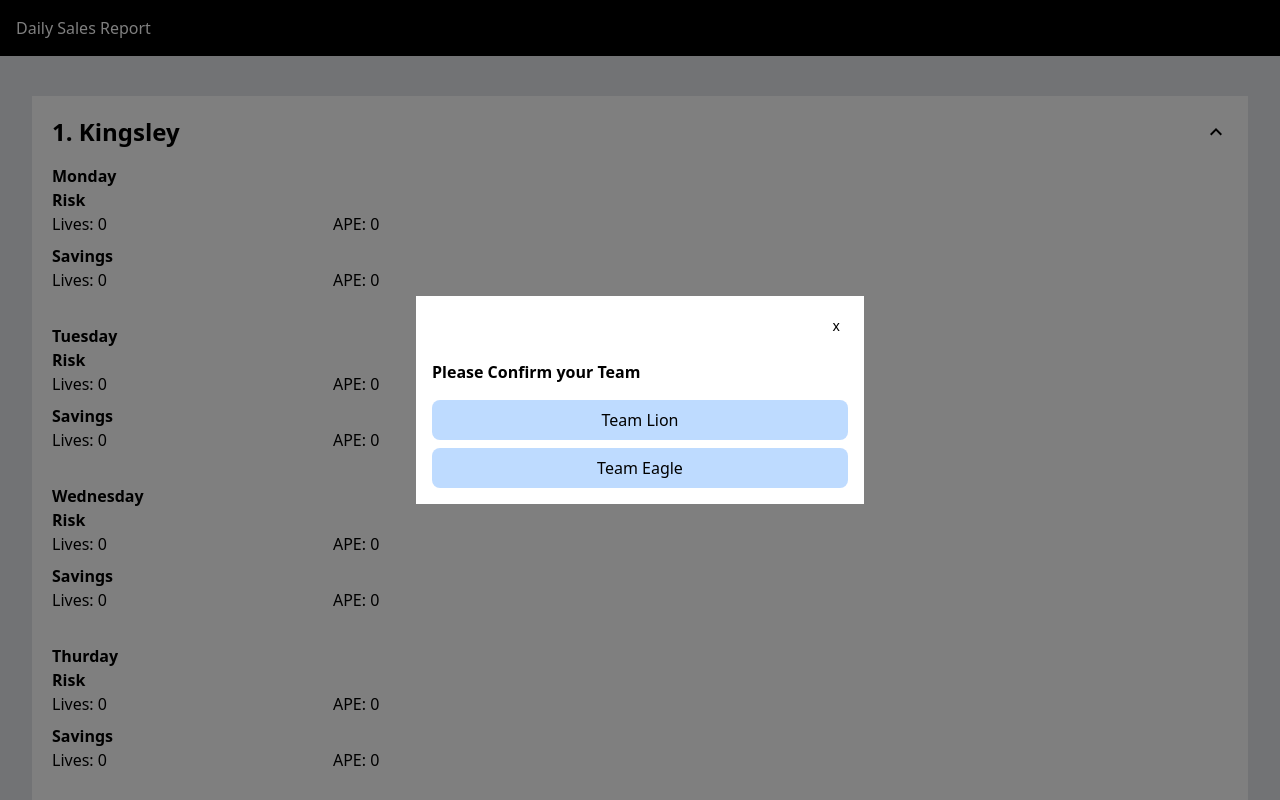
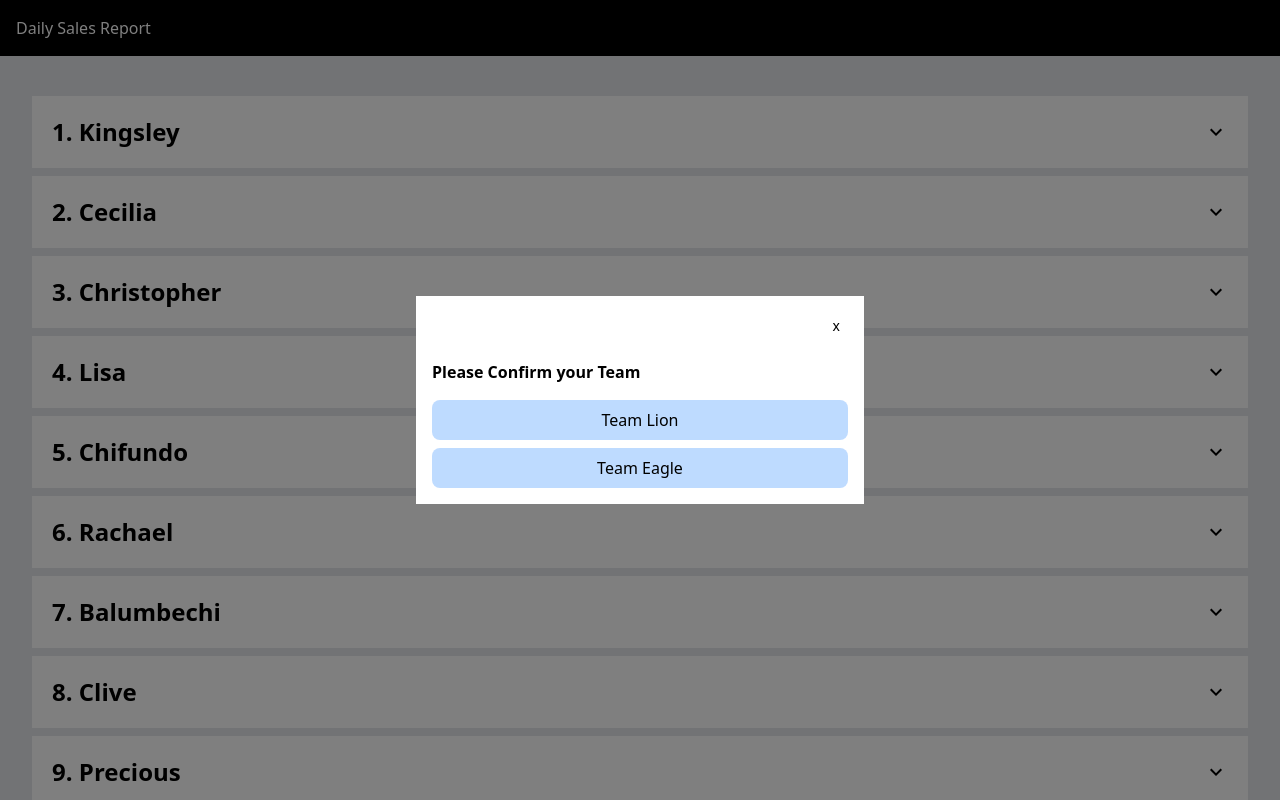
Before and after one commit to Hellie-tenny/reports-compiler, a React (Vite) app: page /weekly-sales-report in a window 1280 px wide. Built offline with nearby package versions, Linux system fonts and the light colour scheme.

Commit message:
made weekly budgets customizable

```diff
--- a/src/App.jsx
+++ b/src/App.jsx
@@ -136,20 +136,44 @@ function App() {
 
   const editTeamIcon = (newIcon) => {
     setTeamSettings({ ...teamSettings, teamIcon: newIcon });
-    const updatedTeamSettings = { ...teamSettings, teamName: newIcon };
+    const updatedTeamSettings = { ...teamSettings, teamIcon: newIcon };
     localStorage.setItem("teamSettings", JSON.stringify(updatedTeamSettings));
   }
 
   const editDailyBudget = (newDailyBudget) => {
     setBudgets({ ...budgets, dailyBudget: newDailyBudget });
     const updatedTeamBudgets = { ...budgets, dailyBudget: newDailyBudget };
-    localStorage.setItem("teamSettings", JSON.stringify(updatedTeamBudgets));
+    localStorage.setItem("budgets", JSON.stringify(updatedTeamBudgets));
   }
 
   const editDailyLivesBudget = (newDailyLivesBudget) => {
     setBudgets({ ...budgets, dailyLivesBudget: newDailyLivesBudget });
     const updatedTeamBudgets = { ...budgets, dailyLivesBudget: newDailyLivesBudget };
-    localStorage.setItem("teamSettings", JSON.stringify(updatedTeamBudgets));
+    localStorage.setItem("budgets", JSON.stringify(updatedTeamBudgets));
+  }
+
+  const editWeeklyLivesBudget = (newWeeklyLivesBudget) => {
+    setBudgets({ ...budgets, weeklyLivesBudget: newWeeklyLivesBudget });
+    const updatedTeamBudgets = { ...budgets, weeklyLivesBudget: newWeeklyLivesBudget };
+    localStorage.setItem("budgets", JSON.stringify(updatedTeamBudgets));
+  }
+
+  const editWeeklyRiskApeBudget = (newWeeklyRiskApeBudget) => {
+    setBudgets({ ...budgets, weeklyRiskApeBudget: newWeeklyRiskApeBudget });
+    const updatedTeamBudgets = { ...budgets, weeklyRiskApeBudget: newWeeklyRiskApeBudget };
+    localStorage.setItem("budgets", JSON.stringify(updatedTeamBudgets));
+  }
+
+  const editWeeklySavingsApeBudget = (newWeeklySavingsApeBudget) => {
+    setBudgets({ ...budgets, weeklySavingsApeBudget: newWeeklySavingsApeBudget });
+    const updatedTeamBudgets = { ...budgets, weeklySavingsApeBudget: newWeeklySavingsApeBudget };
+    localStorage.setItem("budgets", JSON.stringify(updatedTeamBudgets));
+  }
+
+  const editWeeklyBudget = (newWeeklyBudget) => {
+    setBudgets({ ...budgets, weeklyBudget: newWeeklyBudget });
+    const updatedTeamBudgets = { ...budgets, weeklyBudget: newWeeklyBudget };
+    localStorage.setItem("budgets", JSON.stringify(updatedTeamBudgets));
   }
 
   const updateRiskLives = useCallback((id, number) => updateMemberField(id, 'riskLives', number), [updateMemberField]);
@@ -355,7 +379,7 @@ ${teamSettings.teamIcon}
         },
         {
           "id": 2,
-          "name": "Winston",
+          "name": "Cecilia",
           "riskLives": "0",
           "riskPremium": "0",
           "savingsLives": "0",
@@ -406,7 +430,7 @@ ${teamSettings.teamIcon}
         },
         {
           "id": 3,
-          "name": "Cecilia",
+          "name": "Christopher",
           "riskLives": "0",
           "riskPremium": "0",
           "savingsLives": "0",
@@ -457,7 +481,7 @@ ${teamSettings.teamIcon}
         },
         {
           "id": 4,
-          "name": "Chikumbutso",
+          "name": "Lisa",
           "riskLives": "0",
           "riskPremium": "0",
           "savingsLives": "0",
@@ -508,7 +532,7 @@ ${teamSettings.teamIcon}
         },
         {
           "id": 5,
-          "name": "Yamikani",
+          "name": "Chifundo",
           "riskLives": "0",
           "riskPremium": "0",
           "savingsLives": "0",
@@ -559,7 +583,7 @@ ${teamSettings.teamIcon}
         },
         {
           "id": 6,
-          "name": "Christopher",
+          "name": "Rachael",
           "riskLives": "0",
           "riskPremium": "0",
           "savingsLives": "0",
@@ -610,7 +634,7 @@ ${teamSettings.teamIcon}
         },
         {
           "id": 7,
-          "name": "Hellings",
+          "name": "Balumbechi",
           "riskLives": "0",
           "riskPremium": "0",
           "savingsLives": "0",
@@ -661,7 +685,7 @@ ${teamSettings.teamIcon}
         },
         {
           "id": 8,
-          "name": "Chifundo",
+          "name": "Clive",
           "riskLives": "0",
           "riskPremium": "0",
           "savingsLives": "0",
@@ -712,7 +736,7 @@ ${teamSettings.teamIcon}
         },
         {
           "id": 9,
-          "name": "Rachael",
+          "name": "Precious",
           "riskLives": "0",
           "riskPremium": "0",
           "savingsLives": "0",
@@ -763,7 +787,7 @@ ${teamSettings.teamIcon}
         },
         {
           "id": 10,
-          "name": "Balumbechi",
+          "name": "Edna",
           "riskLives": "0",
           "riskPremium": "0",
           "savingsLives": "0",
@@ -814,7 +838,7 @@ ${teamSettings.teamIcon}
         },
         {
           "id": 11,
-          "name": "Clive",
+          "name": "Beatrice",
           "riskLives": "0",
           "riskPremium": "0",
           "savingsLives": "0",
@@ -865,7 +889,7 @@ ${teamSettings.teamIcon}
         },
         {
           "id": 12,
-          "name": "Precious",
+          "name": "Lucy",
           "riskLives": "0",
           "riskPremium": "0",
           "savingsLives": "0",
@@ -916,7 +940,7 @@ ${teamSettings.teamIcon}
         },
         {
           "id": 13,
-          "name": "Edna",
+          "name": "Katrina",
           "riskLives": "0",
           "riskPremium": "0",
           "savingsLives": "0",
@@ -967,7 +991,7 @@ ${teamSettings.teamIcon}
         },
         {
           "id": 14,
-          "name": "Dorothy",
+          "name": "Tadala",
           "riskLives": "0",
           "riskPremium": "0",
           "savingsLives": "0",
@@ -1018,7 +1042,7 @@ ${teamSettings.teamIcon}
         },
         {
           "id": 15,
-          "name": "Gladson",
+          "name": "Joseph",
           "riskLives": "0",
           "riskPremium": "0",
           "savingsLives": "0",
@@ -1135,7 +1159,10 @@ ${teamSettings.teamIcon}
         'dailyRiskBudget': 1430357,
         'dailySavingsBudget': 1430357,
         'dailyLivesBudget': 12,
-        'weeklyBudget': 10987500
+        'weeklyBudget': 10987500,
+        'weeklyLivesBudget': 60,
+        'weeklyRiskApeBudget': 4944375,
+        'weeklySavingsApeBudget': 4944375
       };
 
       const initialTeamSettings = {
@@ -1203,7 +1230,7 @@ ${teamSettings.teamIcon}
         },
         {
           "id": 2,
-          "name": "Winston",
+          "name": "Cecilia",
           "riskLives": "0",
           "riskPremium": "0",
           "savingsLives": "0",
@@ -1254,7 +1281,7 @@ ${teamSettings.teamIcon}
         },
         {
           "id": 3,
-          "name": "Cecilia",
+          "name": "Christopher",
           "riskLives": "0",
           "riskPremium": "0",
           "savingsLives": "0",
@@ -1305,7 +1332,7 @@ ${teamSettings.teamIcon}
         },
         {
           "id": 4,
-          "name": "Chikumbutso",
+          "name": "Lisa",
           "riskLives": "0",
           "riskPremium": "0",
           "savingsLives": "0",
@@ -1356,7 +1383,7 @@ ${teamSettings.teamIcon}
         },
         {
           "id": 5,
-          "name": "Yamikani",
+          "name": "Chifundo",
           "riskLives": "0",
           "riskPremium": "0",
           "savingsLives": "0",
@@ -1407,7 +1434,7 @@ ${teamSettings.teamIcon}
         },
         {
           "id": 6,
-          "name": "Christopher",
+          "name": "Rachael",
           "riskLives": "0",
           "riskPremium": "0",
           "savingsLives": "0",
@@ -1458,7 +1485,7 @@ ${teamSettings.teamIcon}
         },
         {
           "id": 7,
-          "name": "Hellings",
+          "name": "Balumbechi",
           "riskLives": "0",
           "riskPremium": "0",
           "savingsLives": "0",
@@ -1509,7 +1536,7 @@ ${teamSettings.teamIcon}
         },
         {
           "id": 8,
-          "name": "Chifundo",
+          "name": "Clive",
           "riskLives": "0",
           "riskPremium": "0",
           "savingsLives": "0",
@@ -1560,7 +1587,7 @@ ${teamSettings.teamIcon}
         },
         {
           "id": 9,
-          "name": "Rachael",
+          "name": "Precious",
           "riskLives": "0",
           "riskPremium": "0",
           "savingsLives": "0",
@@ -1611,7 +1638,7 @@ ${teamSettings.teamIcon}
         },
         {
           "id": 10,
-          "name": "Balumbechi",
+          "name": "Edna",
           "riskLives": "0",
           "riskPremium": "0",
           "savingsLives": "0",
@@ -1662,7 +1689,7 @@ ${teamSettings.teamIcon}
         },
         {
           "id": 11,
-          "name": "Clive",
+          "name": "Beatrice",
           "riskLives": "0",
           "riskPremium": "0",
           "savingsLives": "0",
@@ -1713,7 +1740,7 @@ ${teamSettings.teamIcon}
         },
         {
           "id": 12,
-          "name": "Precious",
+          "name": "Lucy",
           "riskLives": "0",
           "riskPremium": "0",
           "savingsLives": "0",
@@ -1764,7 +1791,7 @@ ${teamSettings.teamIcon}
         },
         {
           "id": 13,
-          "name": "Edna",
+          "name": "Katrina",
           "riskLives": "0",
           "riskPremium": "0",
           "savingsLives": "0",
@@ -1815,7 +1842,7 @@ ${teamSettings.teamIcon}
         },
         {
           "id": 14,
-          "name": "Dorothy",
+          "name": "Tadala",
           "riskLives": "0",
           "riskPremium": "0",
           "savingsLives": "0",
@@ -1866,7 +1893,7 @@ ${teamSettings.teamIcon}
         },
         {
           "id": 15,
-          "name": "Gladson",
+          "name": "Joseph",
           "riskLives": "0",
           "riskPremium": "0",
           "savingsLives": "0",
@@ -1926,7 +1953,10 @@ ${teamSettings.teamIcon}
         'dailyRiskBudget': 2101573,
         'dailySavingsBudget': 2101573,
         'dailyLivesBudget': 16,
-        'weeklyBudget': 10987500
+        'weeklyBudget': 10987500,
+        'weeklyLivesBudget': 60,
+        'weeklyRiskApeBudget': 4944375,
+        'weeklySavingsApeBudget': 4944375
       };
 
       const initialTeamSettings = {
@@ -2841,8 +2871,26 @@ ${teamSettings.teamIcon}
 
 
       <Routes>
-        <Route path="/weekly-sales-report" element={<WeeklySalesReport members={members} setMembers={setMembers} />} />
-        <Route path="/settings" element={<Settings editTeamName={editTeamName} teamSettings={teamSettings} budgets={budgets} />} />
+        <Route path="/weekly-sales-report" element={
+          <WeeklySalesReport
+            members={members}
+            setMembers={setMembers}
+            weekNo={weekNo}
+            budgets={budgets}
+          />} />
+
+        <Route path="/settings" element={
+          <Settings
+            editTeamName={editTeamName}
+            editDailyBudget={editDailyBudget}
+            editDailyLivesBudget={editDailyLivesBudget}
+            editWeeklyBudget={editWeeklyBudget}
+            editWeeklyLivesBudget={editWeeklyLivesBudget}
+            editWeeklyRiskApeBudget={editWeeklyRiskApeBudget}
+            editWeeklySavingsApeBudget={editWeeklySavingsApeBudget}
+            editTeamIcon={editTeamIcon}
+            teamSettings={teamSettings}
+            budgets={budgets} />} />
         <Route path="/" element={
           <>
             <div className='bg-black w-full p-4 flex justify-between'>
@@ -2867,7 +2915,7 @@ ${teamSettings.teamIcon}
               </div>
 
               <div className='p-[2rem]'>
-                {teamSettings.teamName} <button className='bg-black text-white p-1 rounded-sm cursor-pointer' onClick={() => {setShowTeamCheckModal(true)}}>Change Team</button>
+                {teamSettings.teamName} <button className='bg-black text-white p-1 rounded-sm cursor-pointer' onClick={() => { setShowTeamCheckModal(true) }}>Change Team</button>
               </div>
 
             </div>
--- a/src/Components/Settings.jsx
+++ b/src/Components/Settings.jsx
@@ -12,15 +12,18 @@ export default function Settings(props) {
 
         <div className='py-4'>
           <span className='font-bold block'>Team Settings</span>
-          <span>Team Name: </span><input type="text" className='border border-gray-300 rounded-sm my-2' value={props.teamSettings.teamName} onChange={(e) => props.editTeamName(e.target.value)} placeholder='Edit Team name' /> <br />
-          <span>Team Icon: </span><input type="text" className='border border-gray-300 rounded-sm my-2' value={props.teamSettings.teamIcon} onChange={(e) => props.editTeamIcon(e.target.value)} placeholder='Edit Team Icon' />
+          <span>Team Name: </span><input type="text" className='border border-gray-300 rounded-sm my-2' value={props.teamSettings.teamName ?? ''} onChange={(e) => props.editTeamName(e.target.value)} placeholder='Edit Team name' /> <br />
+          <span>Team Icon: </span><input type="text" className='border border-gray-300 rounded-sm my-2' value={props.teamSettings.teamIcon ?? ''} onChange={(e) => props.editTeamIcon(e.target.value)} placeholder='Edit Team Icon' />
         </div>
 
         <div className='py-4'>
           <span className='font-bold block'>Budget Settings</span>
-          <span>Daily Budget: </span><input type="text" className='border border-gray-300 rounded-sm my-2' value={props.budgets.dailyBudget} onChange={(e) => props.editDailyBudget(e.target.value)} placeholder='Edit Team name' /> <br />
-          <span>Weekly Budget: </span><input type="text" className='border border-gray-300 rounded-sm my-2' placeholder='Edit Team Weekly Budget' disabled/> <br />
-          <span>Daily Lives Budget: </span><input type="text" className='border border-gray-300 rounded-sm my-2' value={props.budgets.dailyLivesBudget} onChange={(e) => props.editDailyLivesBudget(e.target.value)} placeholder='Edit Daily Lives Budget' />
+          <span>Daily Budget: </span><input type="text" className='border border-gray-300 rounded-sm my-2' value={props.budgets.dailyBudget ?? 0 } onChange={(e) => props.editDailyBudget(e.target.value)} placeholder='Edit Team name' /> <br />
+          <span>Daily Lives Budget: </span><input type="text" className='border border-gray-300 rounded-sm my-2' value={props.budgets.dailyLivesBudget ?? 0 } onChange={(e) => props.editDailyLivesBudget(e.target.value)} placeholder='Edit Daily Lives Budget' /> <br />
+          <span>Weekly Lives Budget: </span><input type="text" className='border border-gray-300 rounded-sm my-2' placeholder='Edit Team Weekly Budget' value={props.budgets.weeklyLivesBudget ?? 0 } onChange={(e) => props.editWeeklyLivesBudget(e.target.value)} /> <br />
+          <span>Weekly Budget: </span><input type="text" className='border border-gray-300 rounded-sm my-2' placeholder='Edit Team Weekly Budget' value={props.budgets.weeklyBudget ?? 0 } onChange={(e) => props.editWeeklyBudget(e.target.value)} /> <br />
+          <span>Weekly Risk APE Budget: </span><input type="text" className='border border-gray-300 rounded-sm my-2' placeholder='Edit Team Weekly Budget' value={props.budgets.weeklyRiskApeBudget ?? 0 } onChange={(e) => props.editWeeklyRiskApeBudget(e.target.value)} /> <br />
+          <span>Weekly Savings APE Budget: </span><input type="text" className='border border-gray-300 rounded-sm my-2' placeholder='Edit Team Weekly Budget' value={props.budgets.weeklySavingsApeBudget ?? 0 } onChange={(e) => props.editWeeklySavingsApeBudget(e.target.value)} /> <br />
         </div>
 
       </div>
--- a/src/Components/WeeklyReport.jsx
+++ b/src/Components/WeeklyReport.jsx
@@ -8,7 +8,7 @@ export default function WeeklyReport({ members, member, setMembers }) {
   const [riskApe, setRiskApe] = useState(0);
   const [savingsLives, setSavingsLives] = useState(0);
   const [savingsApe, setSavingsApe] = useState(0);
-  const [isExpanded, setIsExpanded] = useState(true);
+  const [isExpanded, setIsExpanded] = useState(false);
 
   const updateRiskLives = (reportDay, newRiskLives) => {
 
```
Also changed, not shown: src/WeeklySalesReport.jsx (+10 -10 lines).
